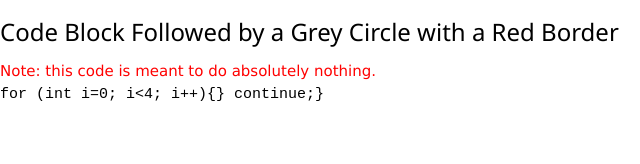
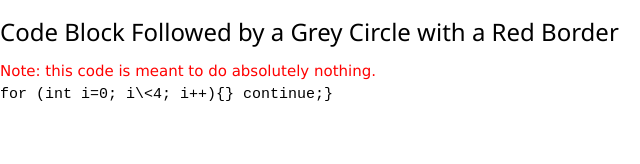
Before and after one commit to Dagaril/wi21-cse110-lab3, a plain HTML site: page index.html in a window 1280 px wide. Shown: the part 1362-1526 px from the top of the page, 0-640 px from the left. Drawn offline with nearby package versions, Linux system fonts and the light colour scheme.

Commit message:
Escaped < sign

```diff
--- a/index.html
+++ b/index.html
@@ -102,8 +102,8 @@
             <span style="color:red"> Note: this code is meant to do absolutely nothing.</span>
         </aside>
         <code>
-for (int i=0; i<4; i++){}
-    continue;}
+        for (int i=0; i\<4; i++){}
+            continue;}
         </code>
         <svg viewBox="0 0 100 40" xmlns="http://www.w3.org/2000/svg" stroke="red" fill="grey">
             <circle cx="15" cy="15" r="10" />
@@ -188,9 +188,7 @@ for (int i=0; i<4; i++){}
             <label for="bgInfo">Add some info about yourself:</label>
         </div>
         <div>
-            <textarea id="bgInfo" name="bgInfo" rows="5" cols="30">
-I was born in...
-</textarea>
+            <textarea id="bgInfo" name="bgInfo" rows="5" cols="30"> I was born in... </textarea>
         </div>
         <div>
             <label for="csClass">Choose a CS Class:</label>
```
